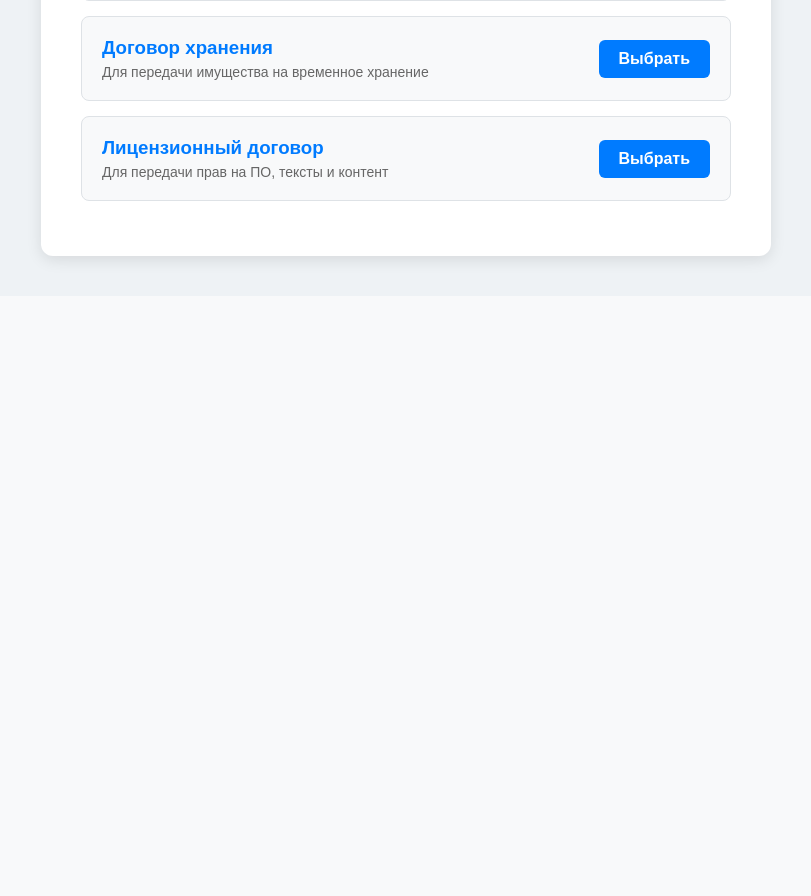
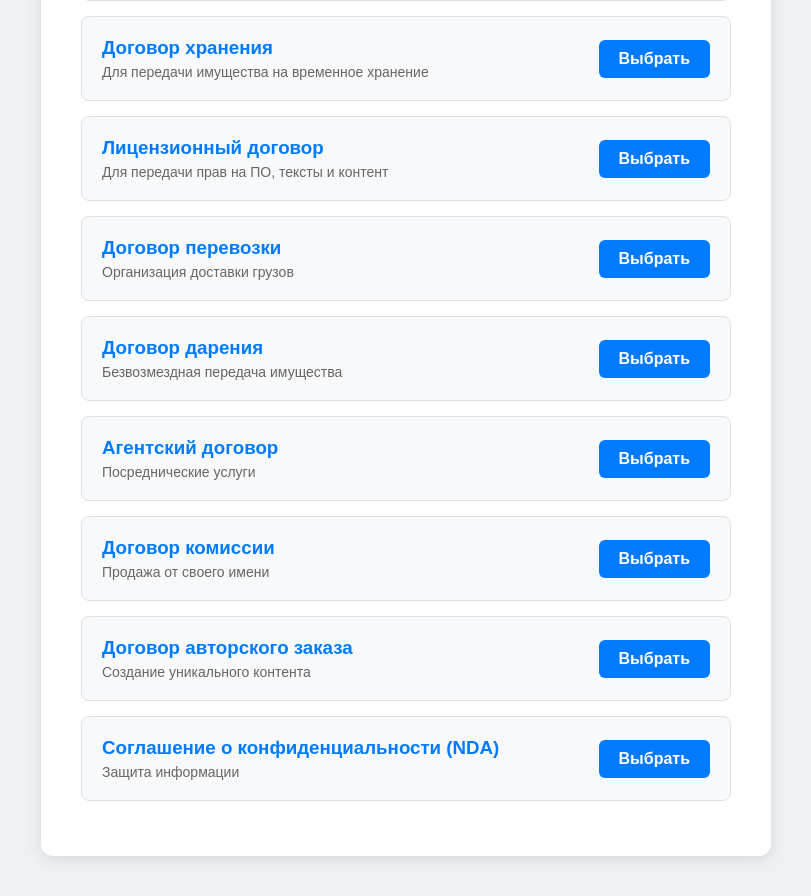
Before and after one commit to Ilyusha5562/contract-generator, a FastAPI app: page / in a window 1280 px wide. Shown: the part 852-1748 px from the top of the page, without its empty margins (234-1045 px from the left). Before the commit the page ends 1121 px from the top, so only its background shows below. Run offline with FastAPI, Linux system fonts and the light colour scheme.

Commit message:
Update index.html

```diff
--- a/templates/index.html
+++ b/templates/index.html
@@ -90,6 +90,36 @@
             </div>
             <a href="/form/license" class="btn">Выбрать</a>
         </div>
+
+        <div class="card">
+            <div><h3>Договор перевозки</h3><p>Организация доставки грузов</p></div>
+            <a href="/form/carriage" class="btn">Выбрать</a>
+        </div>
+
+        <div class="card">
+            <div><h3>Договор дарения</h3><p>Безвозмездная передача имущества</p></div>
+            <a href="/form/gift" class="btn">Выбрать</a>
+        </div>
+
+        <div class="card">
+            <div><h3>Агентский договор</h3><p>Посреднические услуги</p></div>
+            <a href="/form/agency" class="btn">Выбрать</a>
+        </div>
+
+        <div class="card">
+            <div><h3>Договор комиссии</h3><p>Продажа от своего имени</p></div>
+            <a href="/form/commission" class="btn">Выбрать</a>
+        </div>
+
+        <div class="card">
+            <div><h3>Договор авторского заказа</h3><p>Создание уникального контента</p></div>
+            <a href="/form/author" class="btn">Выбрать</a>
+        </div>
+
+        <div class="card">
+            <div><h3>Соглашение о конфиденциальности (NDA)</h3><p>Защита информации</p></div>
+            <a href="/form/nda" class="btn">Выбрать</a>
+        </div>
     </div>
 </body>
 </html>
```
